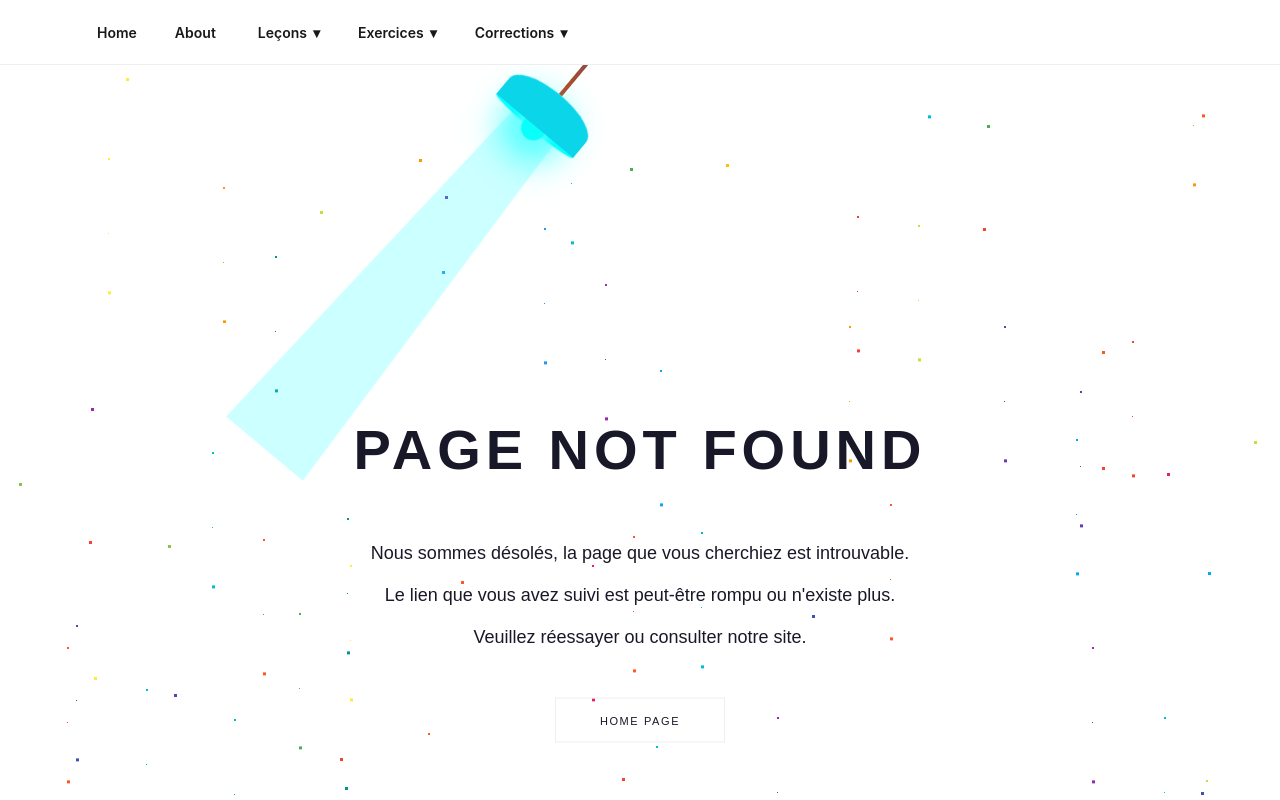
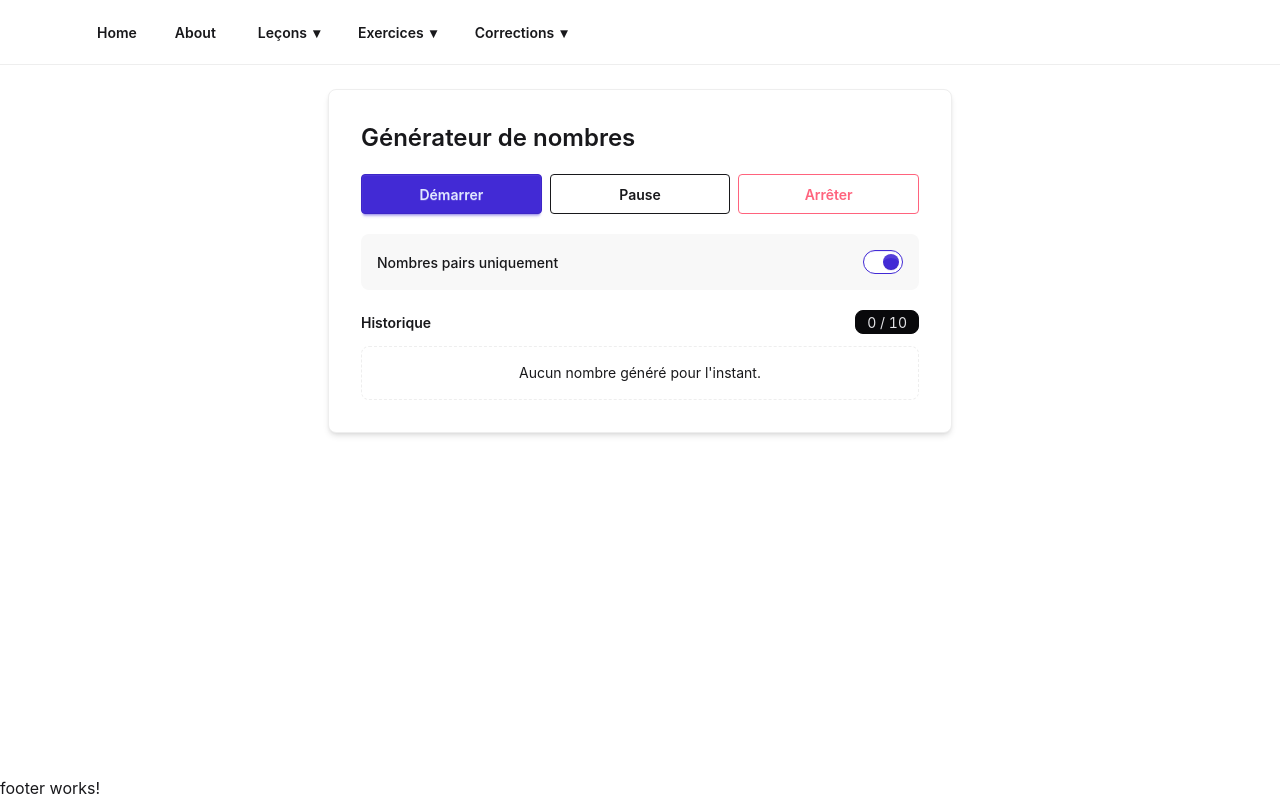
Before and after one commit to arthurb1348/TP-Projet-Angular, an Angular app: page /observables-advanced-exercice in a window 1280 px wide. Shown: the top 800 px of the page. Built offline with nearby package versions, Linux system fonts and the light colour scheme.

Commit message:
feat: Add observables advanced exercise

```diff
--- a/src/app/app.routes.ts
+++ b/src/app/app.routes.ts
@@ -83,6 +83,10 @@ export const routes: Routes = [
         path: 'observables-simple-exercice',
         loadComponent: () => import('./pages/exercices/observables-simple-exercice/observables-simple-exercice').then((m) => m.ObservablesSimpleExercice),
     },
+    {
+        path: 'observables-advanced-exercice',
+        loadComponent: () => import('./pages/exercices/observables-advanced-exercice/observables-advanced-exercice').then((m) => m.ObservablesAdvancedExercice),
+    },
 
     {
         path: 'correction-text-interpolation',
--- a/src/app/components/layouts/header/header.html
+++ b/src/app/components/layouts/header/header.html
@@ -112,6 +112,11 @@
                                 Observables simples
                             </a>
                         </li>
+                        <li>
+                            <a routerLink="/observables-advanced-exercice" (click)="exercisesMenu.open = false">
+                                Observables avancé
+                            </a>
+                        </li>
                     </ul>
                 </details>
             </li>
--- /dev/null
+++ b/src/app/pages/exercices/observables-advanced-exercice/observables-advanced-exercice.html
@@ -0,0 +1,64 @@
+<section class="mx-auto max-w-2xl p-4 sm:p-6">
+  <div class="card border border-base-300 bg-base-100 shadow-md">
+    <div class="card-body gap-5 p-5 sm:p-8">
+      <h2 class="card-title text-2xl">Générateur de nombres</h2>
+
+      <div class="grid gap-2 sm:grid-cols-3">
+        <button type="button" class="btn btn-primary" (click)="start()">
+          Démarrer
+        </button>
+
+        <button type="button" class="btn btn-outline" (click)="pauseResume()">
+          {{ paused() ? 'Reprendre' : 'Pause' }}
+        </button>
+
+        <button type="button" class="btn btn-outline btn-error" (click)="stop()">
+          Arrêter
+        </button>
+      </div>
+
+      <label class="flex cursor-pointer items-center justify-between gap-3 rounded-box bg-base-200 p-4">
+        <span class="font-medium">Nombres pairs uniquement</span>
+        <input
+          type="checkbox"
+          name="filterEven"
+          class="toggle toggle-primary"
+          [(ngModel)]="filterEven"
+        />
+      </label>
+
+      <div>
+        <div class="mb-3 flex items-center justify-between gap-2">
+          <h3 class="font-semibold">Historique</h3>
+          <span class="badge badge-neutral tabular-nums">
+            {{ numbers().length }} / 10
+          </span>
+        </div>
+
+        <ol role="list" class="space-y-2">
+          @for (number of numbers(); track $index) {
+            <li
+              class="flex items-center justify-between gap-3 rounded-box border-l-4 px-4 py-2"
+              [class]="number.value % 2 === 0
+                ? 'border-success bg-success/10'
+                : 'border-warning bg-warning/10'"
+            >
+              <span class="badge badge-outline gap-2">
+                <strong class="font-mono">{{ number.value }}</strong>
+                {{ number.label }}
+              </span>
+
+              <span class="text-sm">
+                {{ number.value % 2 === 0 ? 'Pair' : 'Impair' }}
+              </span>
+            </li>
+          } @empty {
+            <li class="rounded-box border border-dashed border-base-300 p-4 text-center text-sm">
+              Aucun nombre généré pour l'instant.
+            </li>
+          }
+        </ol>
+      </div>
+    </div>
+  </div>
+</section>
--- /dev/null
+++ b/src/app/pages/exercices/observables-advanced-exercice/observables-advanced-exercice.ts
@@ -0,0 +1,64 @@
+import { Component, OnDestroy, signal } from '@angular/core';
+import { FormsModule } from '@angular/forms'
+import { Observable, Subscription, interval } from 'rxjs';
+
+@Component({
+  imports: [FormsModule],
+  selector: 'app-observables-advanced-exercice',
+  styleUrl: './observables-advanced-exercice.css',
+  templateUrl: './observables-advanced-exercice.html',
+})
+export class ObservablesAdvancedExercice implements OnDestroy{
+  readonly myObservable: Observable<number> = interval(1000);
+
+  numbers = signal<{ value: number; label: string }[]>([]);
+  paused = signal<boolean>(false);
+  private subscription: Subscription | null = null;
+  filterEven = signal<boolean>(true);
+
+
+  start() {
+    if (!this.subscription) {
+      this.subscription = interval(1000).subscribe({
+        next :() => {
+          if (!this.paused()) {
+            const randomValue = Math.floor(Math.random() * 100) + 1;
+            if (this.filterEven() && randomValue % 2 !== 0) {return;}
+            const newNumber = { value: randomValue, label: randomValue > 50 ? 'Élevé' : 'Faible' };
+            this.numbers.update(actualNumbers => {
+              const base = actualNumbers.length >= 10 ? actualNumbers.slice(1) : actualNumbers;
+              return [...base, newNumber];
+            })
+          }
+        }
+      });
+    }
+  }
+
+  pauseResume() {
+  this.paused.update((isPaused) => !isPaused);
+
+  if (this.paused()) {
+    this.stopSubscription();
+  } else {
+    this.start();
+  }
+}
+
+  stopSubscription() {
+    if (this.subscription) {
+      this.subscription.unsubscribe();
+      this.subscription = null;
+    }
+  }
+
+  stop() {
+    this.stopSubscription();
+    this.numbers.set([]);
+    this.paused.set(false);
+  }
+
+  ngOnDestroy(): void {
+    this.stopSubscription()
+  }
+}
```
Also changed, not shown: src/app/pages/exercices/observables-advanced-exercice/observables-advanced-exercice.css (added), 1 other file (tests, documents, lock files or other folders).
